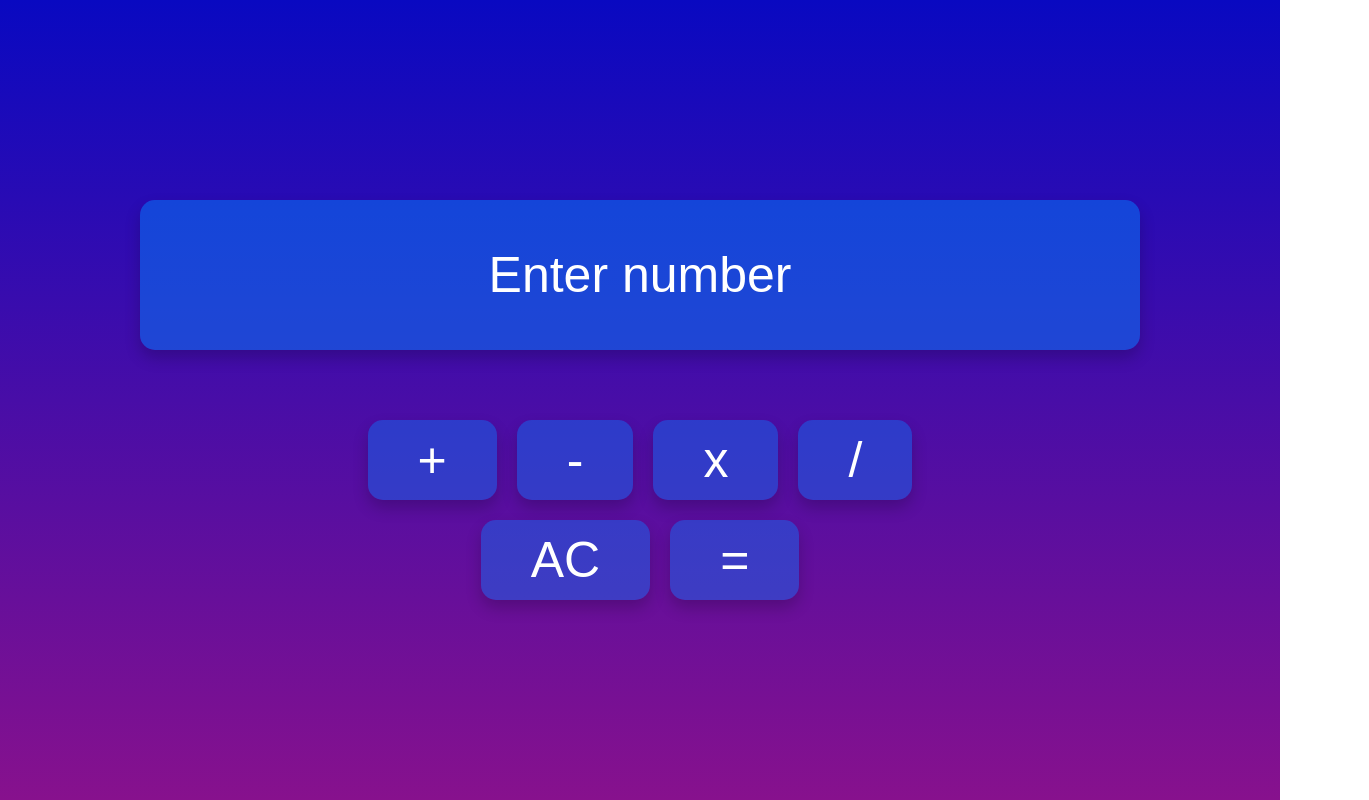
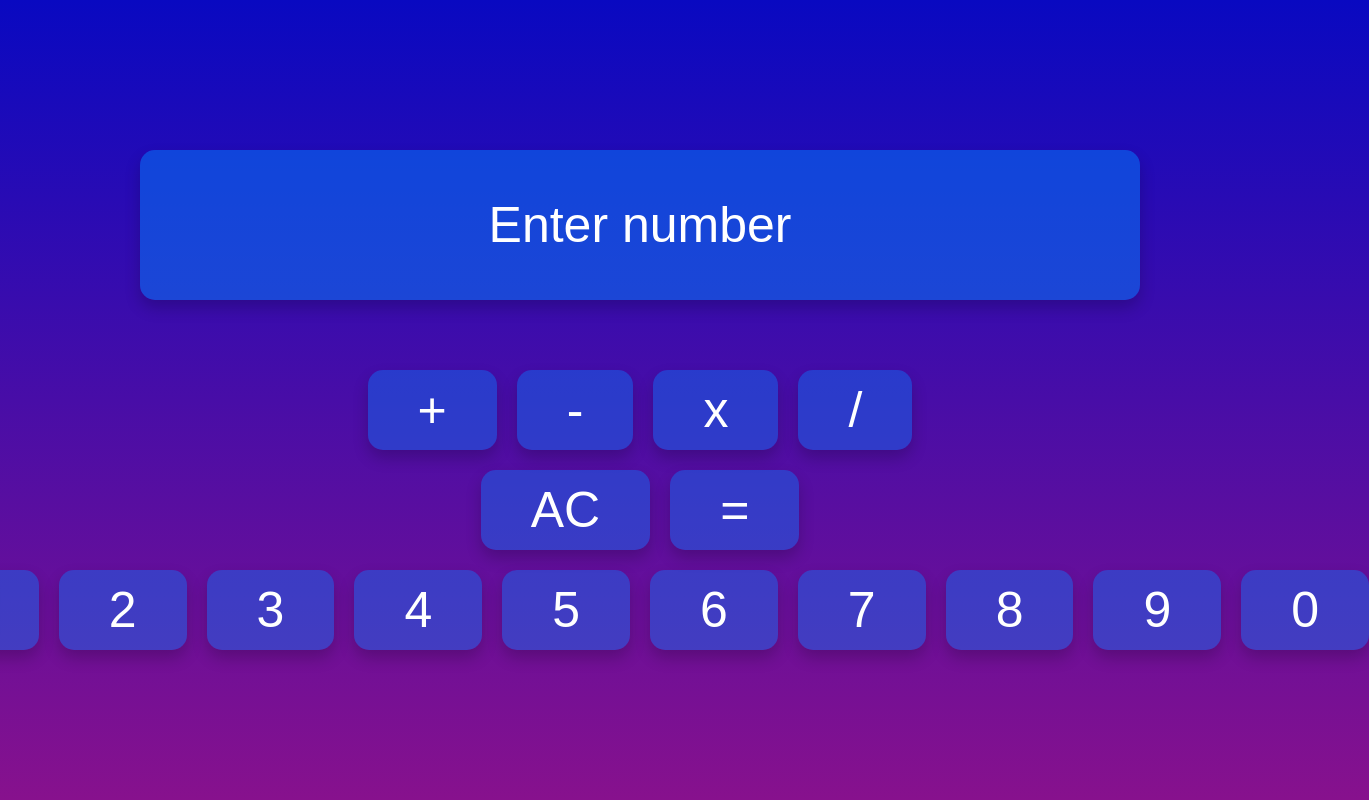
Before and after one commit to pragyan2804/Calculator, a plain HTML site: page index.html in a window 1280 px wide. Shown: the whole page, 1369 px wide, since content can reach past the window. Drawn offline with Linux system fonts and the light colour scheme.

Commit message:
frontend

```diff
--- a/index.html
+++ b/index.html
@@ -5,20 +5,33 @@
         <meta name="viewport" content="width=device-width, initial-scale=1.0">
         <title>Calculator</title>
         <link rel="stylesheet" href="style.css">
+        <script src="script.js" defer></script>
     </head>
     <body>
         <div class="input-container">
-            <input inputmode="numeric" oninput="this.value = this.value.replace(/[^0-9.]/g, '').replace(/(\..*)\./g, '$1')" class="numeric-input" placeholder="Enter number">
+            <input inputmode="numeric" id="myInput" oninput="this.value = this.value.replace(/[^0-9.]/g, '').replace(/(\..*)\./g, '$1')" class="numeric-input" placeholder="Enter number">
         </div>
         <div class="buttons1">
-            <button class="plus" onclick="alert('+')">+</button>
-            <button class="minus" onclick="alert('-')">-</button>
-            <button class="multiply" onclick="alert('x')">x</button>
-            <button class="divide" onclick="alert('/')">/</button>
+            <button class="operands" onclick="alert('+')" draggable="true">+</button>
+            <button class="operands" onclick="alert('-')" draggable="true">-</button>
+            <button class="operands" onclick="alert('x')" draggable="true">x</button>
+            <button class="operands" onclick="alert('/')" draggable="true">/</button>
         </div>
         <div class="buttons2">
-            <button class="AC" onclick="alert('AC')">AC</button>
-            <button class="equals" onclick="alert('=')">=</button>
+            <button class="AC" onclick="alert('AC')" draggable="true">AC</button>
+            <button class="equals" onclick="alert('=')" draggable="true">=</button>
+        </div>
+        <div class="buttons3">
+            <button class="nums" onclick="alert('1')" draggable="true">1</button>
+            <button class="nums" onclick="alert('2')" draggable="true">2</button>
+            <button class="nums" onclick="alert('3')" draggable="true">3</button>
+            <button class="nums" onclick="alert('4')" draggable="true">4</button>
+            <button class="nums" onclick="alert('5')" draggable="true">5</button>
+            <button class="nums" onclick="alert('6')" draggable="true">6</button>
+            <button class="nums" onclick="alert('7')" draggable="true">7</button>
+            <button class="nums" onclick="alert('8')" draggable="true">8</button>
+            <button class="nums" onclick="alert('9')" draggable="true">9</button>
+            <button class="nums" onclick="alert('0')" draggable="true">0</button>
         </div>
     </body>
 </html>
--- a/style.css
+++ b/style.css
@@ -50,7 +50,7 @@ body {
 }
 
 
-.plus {
+.operands {
     display: flex;
     justify-content: center; /* Center horizontally */
     align-items:  center;
@@ -158,3 +158,28 @@ body {
     font-size: 50px; /* Adjust font size as needed */
     color: #fff; /* White text color */
 }
+
+.buttons3{
+    display: flex;
+    flex-direction: row;
+    justify-content: center; /* Center horizontally */
+    align-items:  center;
+    padding: 50 15px;
+    gap: 20px;
+}
+
+.nums {
+    display: flex;
+    justify-content: center; /* Center horizontally */
+    align-items:  center;
+    width: 120%;
+    height: 80px; /* Adjust height as needed */
+    background-color: rgba(0, 128, 255, 0.4); /* Blue with 50% opacity */
+    border: none; /* Remove default border */
+    border-radius: 15px; /* Rounded corners */
+    padding: 0 50px; /* Add padding for better appearance */
+    box-shadow: 0 8px 16px rgba(0, 0, 0, 0.2); /* Optional: Shadow for better visibility */
+    text-align: center; /* Center text inside the input field */
+    font-size: 50px; /* Adjust font size as needed */
+    color: #fff; /* White text color */
+}
```
